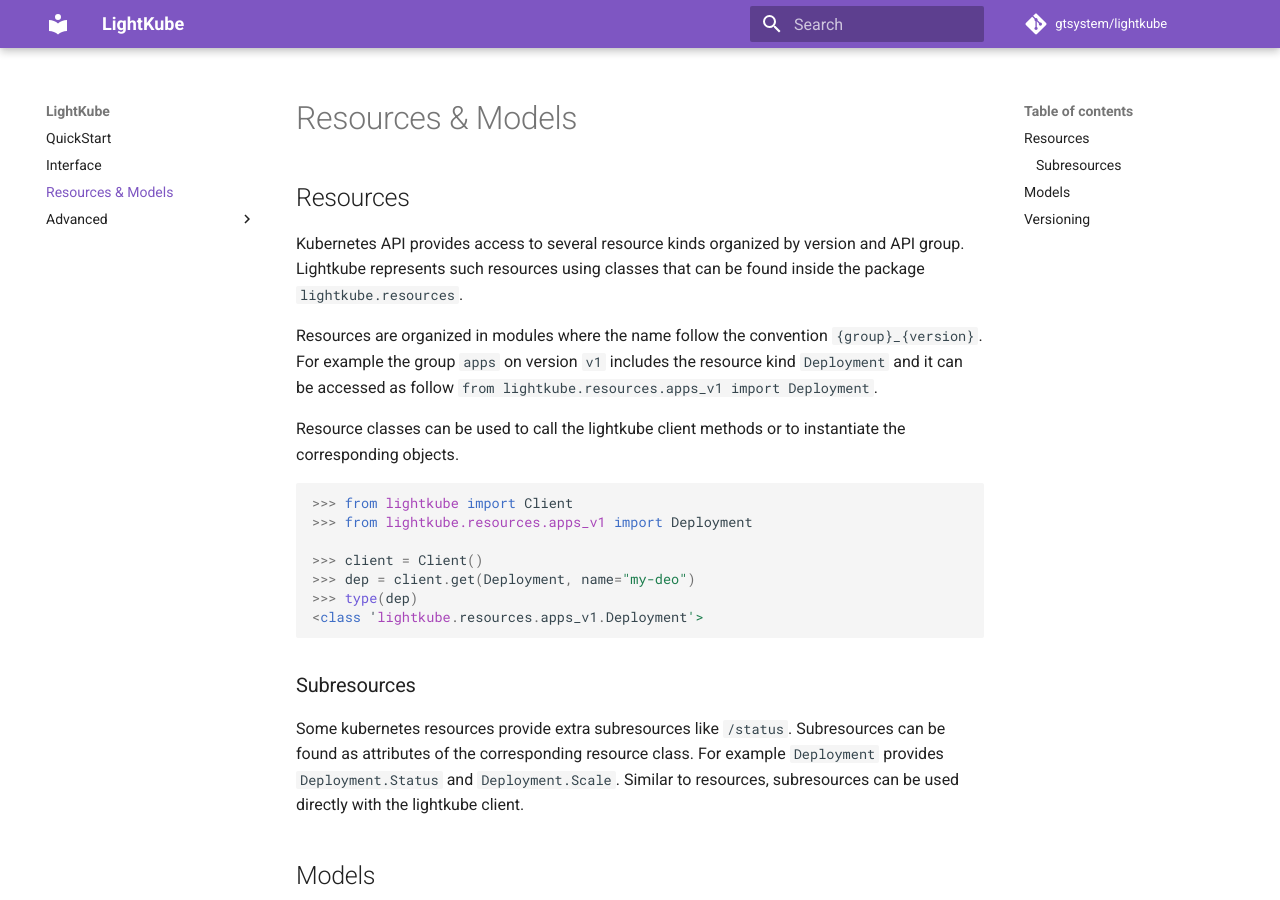
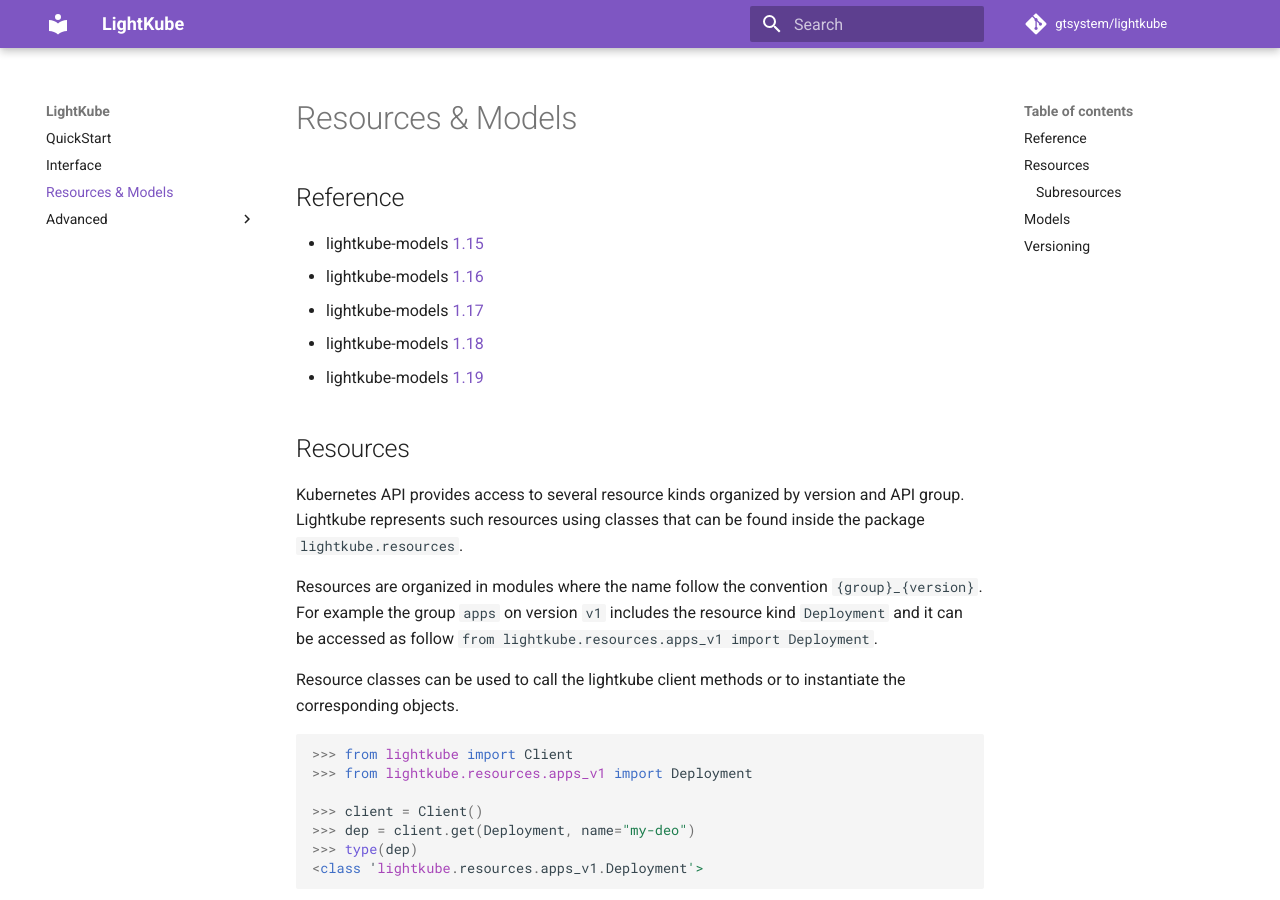
Before and after one commit to gtsystem/lightkube, an MkDocs documentation site: the page built from docs/resources-and-models.md, in a window 1280 px wide and 900 px high. Built offline with MkDocs 1.6.1 and Material for MkDocs 9.7.7, drawn with Linux system fonts in a browser that asks for light colours; comment, search, counter and statistics services are not loaded.

Commit message:
Add links to lightkube-models documentation.

```diff
--- a/docs/resources-and-models.md
+++ b/docs/resources-and-models.md
@@ -1,4 +1,12 @@
 # Resources & Models
+
+## Reference
+
+* lightkube-models [1.15](https://gtsystem.github.io/lightkube-models/1.15)
+* lightkube-models [1.16](https://gtsystem.github.io/lightkube-models/1.16)
+* lightkube-models [1.17](https://gtsystem.github.io/lightkube-models/1.17)
+* lightkube-models [1.18](https://gtsystem.github.io/lightkube-models/1.18)
+* lightkube-models [1.19](https://gtsystem.github.io/lightkube-models/1.19)
 
 ## Resources
 
--- a/setup.py
+++ b/setup.py
@@ -3,7 +3,7 @@
 
 setup(
     name='lightkube',
-    version="0.3.0",
+    version="0.3.1",
     description='Lightweight kubernetes client library',
     long_description=Path("README.md").read_text(),
     long_description_content_type="text/markdown",
```
Also changed, not shown: 1 other file.
